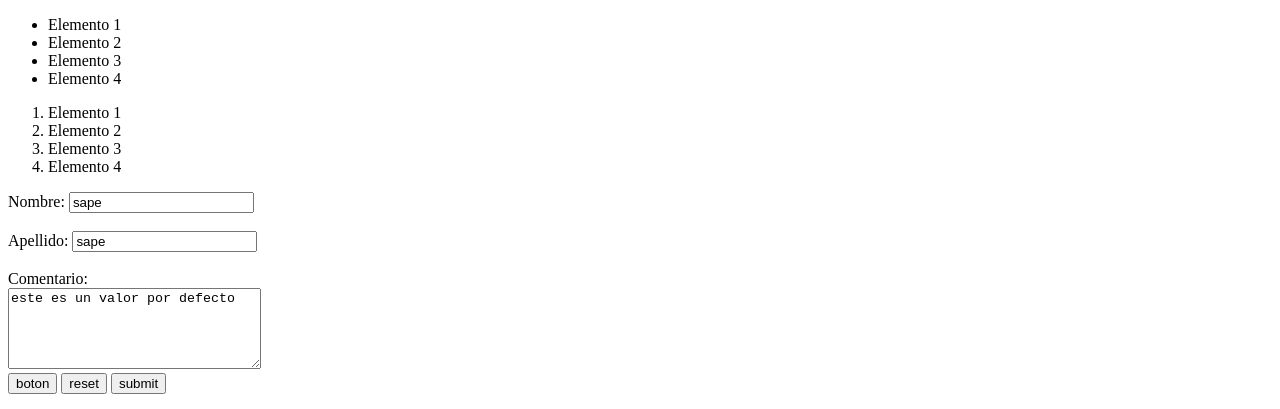
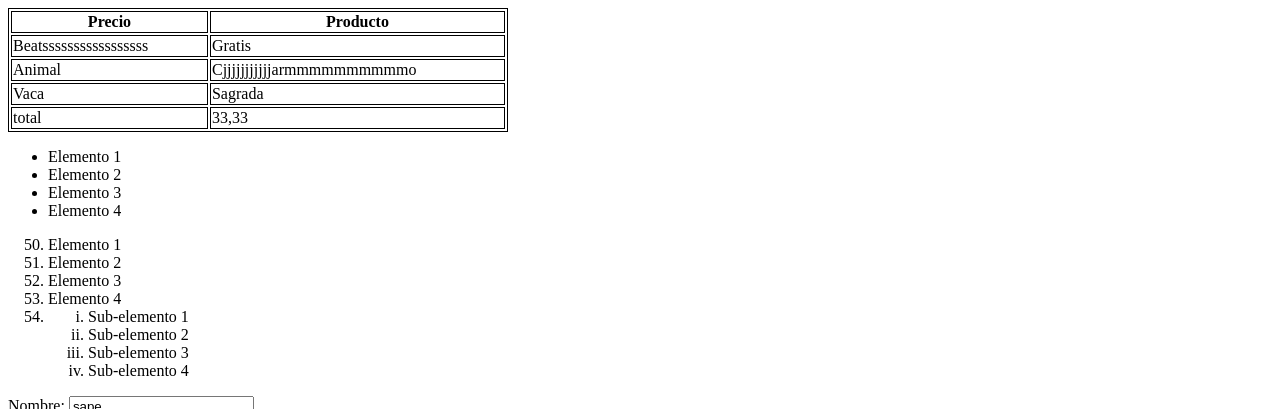
Before and after one commit to juanachopanacho/INTRO, a plain HTML site: page index.html in a window 1280 px wide. Shown: the top 409 px of the page. Drawn offline with Linux system fonts and the light colour scheme.

Commit message:
1 hora 11

```diff
--- a/index.html
+++ b/index.html
@@ -2,8 +2,42 @@
 <html lang="en">
 <head>
     <title>MI PRIMERA WEB</title>
+    <style>
+        table, th, td {
+            border: 1px solid black
+        }
+    </style>
 </head>
 <body>
+
+    <table style="width: 500px;" >
+        <thead>
+            <tr>
+                <th>Precio</th>
+                <th>Producto</th>
+            </tr>
+        </thead>
+        <tbody>
+            <tr>
+                <td>Beatsssssssssssssssss</td>
+                <td>Gratis</td>
+            </tr>
+            <tr>
+                <td>Animal</td>
+                <td>Cjjjjjjjjjjjarmmmmmmmmmmo</td>
+            </tr>
+            <tr>
+                <td>Vaca</td>
+                <td>Sagrada</td>
+            </tr>
+        </tbody>
+        <tfoot>
+            <td>total</td>
+            <td>33,33</td>
+        </tfoot>
+
+    </table>
+
     <!--ul es lista no ordenada-->
     <ul>
         <li>Elemento 1</li>
@@ -14,10 +48,20 @@
 
      <!--ol es lista ordenada-->
     <ol>
-        <li>Elemento 1</li>
+        <li value="50">Elemento 1</li>
         <li>Elemento 2</li>
         <li>Elemento 3</li>
         <li>Elemento 4</li>
+        <li>
+            <ol>
+                <li style="list-style-type: lower-roman;"> Sub-elemento 1 </li>
+                <li style="list-style-type: lower-roman;"> Sub-elemento 2 </li>
+                <li style="list-style-type: lower-roman;"> Sub-elemento 3 </li>
+                <li style="list-style-type: lower-roman;"> Sub-elemento 4 </li>
+
+            </ol>
+
+        </li>
     </ol>
 
     <form action="/formulario" method="post">
```
